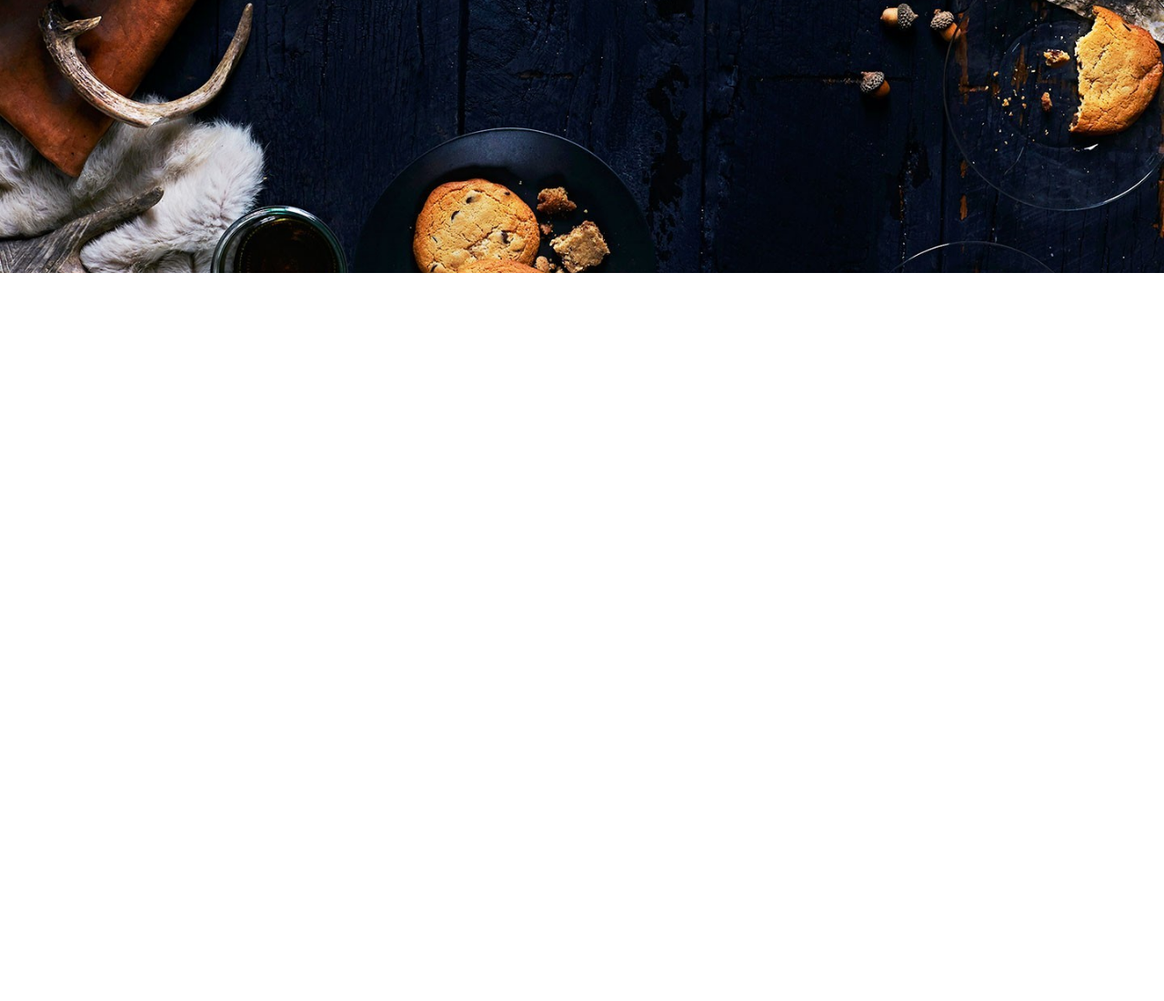
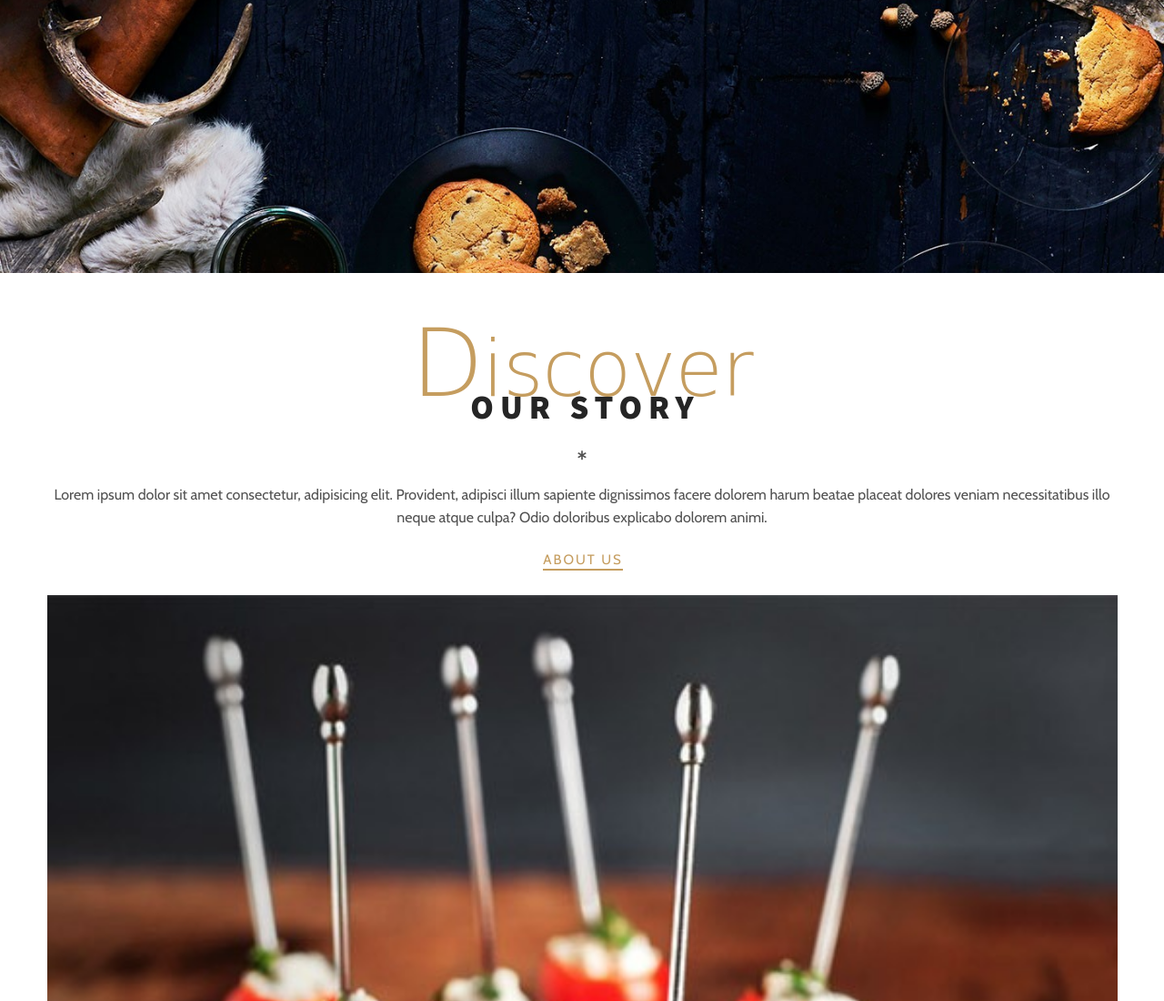
Before and after one commit to Paulodiastst/site-the-rosa, a plain HTML site: page index.html in a window 1280 px wide. Shown: the part 500-1600 px from the top of the page at 91% size. Before the commit the page ends 800 px from the top, so only its background shows below. Drawn offline with nearby package versions, Linux system fonts and the light colour scheme; a web font is replaced by a local one.

Commit message:
Criação do Discover

```diff
--- a/index.html
+++ b/index.html
@@ -53,7 +53,29 @@
         </div>
     </section>
     <!-- Hero ends -->
-
+    <section class="discover-our-story">
+        <div class="container">
+            <div class="restaurant-info">
+                <div class="restaurant-description padding-rigth animate-left">
+                    <div class="global-headline">
+                        <h2 class="sub-headline">
+                            <span class="first-letter">D</span>iscover
+                        </h2>
+                        <h1 class="headline headline-dark">Our Story</h1>
+                        <div class="asterisk"><i class="fas fa-asterisk"></i></div>
+                    </div>
+                    <p>
+                        Lorem ipsum dolor sit amet consectetur, adipisicing elit. Provident, adipisci illum sapiente dignissimos facere dolorem harum beatae placeat dolores veniam necessitatibus illo neque atque culpa? Odio doloribus explicabo dolorem animi.
+                    </p>
+                    <a href="#" class="btn body-btn">About us</a>
+                </div>
+                <div class="restautant-info-img animate-right">
+                    <img src="images/our-story-1.jpg" alt="">
+                </div>
+            </div>
+        </div>
+    </section>
+    <!-- Discover our story ends -->
 
 <script src="main.js"></script>
 </body>
--- a/styles.css
+++ b/styles.css
@@ -254,3 +254,68 @@ header{
 }
 
 /* Discover our story */
+.global-headline{
+    text-align: center;
+    margin-top: 3.9rem;
+}
+
+.discovery-our-story .global-headline{
+    margin-top: 6.9rem;
+}
+
+.global-headline .asterisk{
+    color: var(--body-font-color);
+    margin: 2.4rem 0
+}
+
+.headline-dark{
+    color: var(--main-font-color-dark);
+    letter-spacing: .7rem;
+    margin-right: -.7rem;
+}
+
+.global-headline .sub-headline{
+    letter-spacing: -1px;
+    line-height: .42;
+}
+
+.restaurant-info{
+    text-align: center;
+}
+
+.restaurant-description{
+    margin-bottom: 3rem;
+}
+
+.restaurant-description p{
+    line-height: 1.6;
+    margin-bottom: 2.4rem;
+}
+
+.body-btn{
+    font-size: 1.5rem;
+    color: var(--secondary-font-color);
+    position: relative;
+    transition: color .5s;
+}
+
+.body-btn::before{
+    content: '';
+    position: absolute;
+    left: 0;
+    bottom: -3px;
+    width: 100%;
+    height: 2px;
+    background-color: var(--secondary-font-color);
+    transition: background-color .5s;
+}
+
+.body-btn:hover,
+.body-btn:focus{
+    color: var(--main-font-color-dark);
+}
+
+.body-btn:hover::before,
+.body-btn:focus::before{
+    background-color: var(--main-font-color-dark);
+}
```
